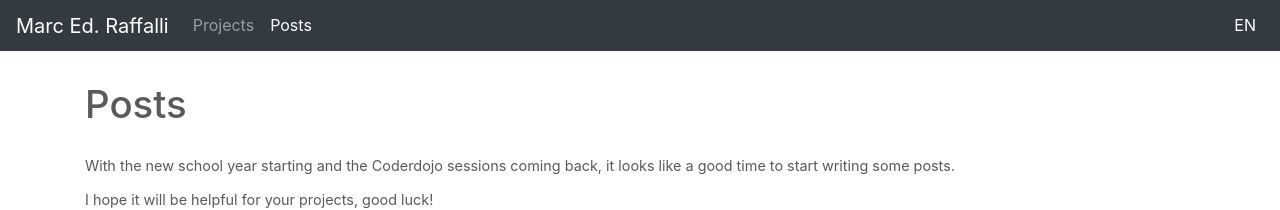
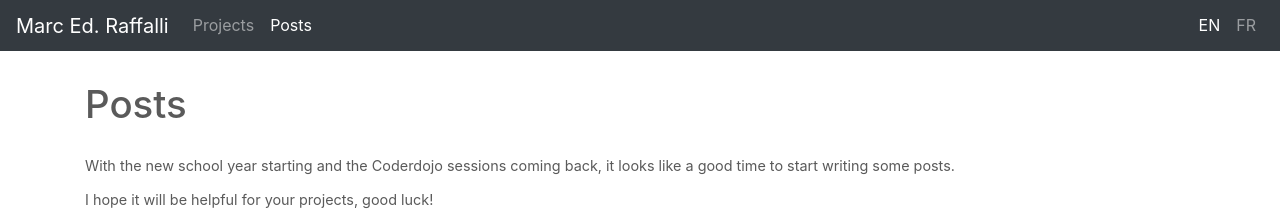
Before and after one commit to marc-ed-raffalli/marc-ed-raffalli.github.io, a Jekyll site: the page built from pages/en/posts.md, in a window 1280 px wide. Shown: the top 210 px of the page. Built offline with Jekyll 4.4.1, drawn with Linux system fonts in a browser that asks for light colours; comment, search, counter and statistics services are not loaded.

Commit message:
Improved handling of array item with | first Added missing french post page

```diff
--- a/_includes/breadcrumb.html
+++ b/_includes/breadcrumb.html
@@ -13,8 +13,7 @@
     {% endif %}
   </div>
 
-  {% assign parent=translatedSet | where:'ref', p.parent %}
-  {% assign p=parent[0] %}
+  {% assign p=translatedSet | where:'ref', p.parent | first %}
 
   {% if p==nil %}
   {% break %}
--- a/_includes/navbar.html
+++ b/_includes/navbar.html
@@ -20,10 +20,10 @@
 
       {% for menu in include.menuItems %}
 
-      {% assign translatedMenuItem=translatedMenuItems | where:'ref', menu.ref %}
+      {% assign translatedMenuItem=translatedMenuItems | where:'ref', menu.ref | first %}
 
-      <li class="nav-item {% if translatedMenuItem[0].url == page.url %}active{% endif %}">
-        <a class="nav-link" href="{{site.baseurl}}{{translatedMenuItem[0].url}}">{{translatedMenuItem[0].title}}</a>
+      <li class="nav-item {% if translatedMenuItem.url == page.url %}active{% endif %}">
+        <a class="nav-link" href="{{site.baseurl}}{{translatedMenuItem.url}}">{{translatedMenuItem.title}}</a>
       </li>
       {% endfor %}
     </ul>
@@ -33,7 +33,7 @@
       {% for locale in include.locales %}
 
       {% assign localePages=site.pages | where:'lang', locale[0] %}
-      {% assign translatedMenuItem=localePages | where:'ref', page.ref %}
+      {% assign translatedMenuItem=localePages | where:'ref', page.ref | first %}
 
       {% comment %}
       find the matching locale page based on ref (translated name-url):
@@ -41,10 +41,10 @@
       - /budget-eyes/fr/a-propos/
       {% endcomment %}
 
-      {% if translatedMenuItem[0] %}
+      {% if translatedMenuItem %}
       <li class="nav-item">
         <a class="nav-link {% if locale[0] == page.lang %}active{% endif %}"
-           href="{{site.baseurl}}{{translatedMenuItem[0].url}}">{{locale[0] | upcase}}</a>
+           href="{{site.baseurl}}{{translatedMenuItem.url}}">{{locale[0] | upcase}}</a>
       </li>
       {% endif %}
 
--- a/_layouts/home.html
+++ b/_layouts/home.html
@@ -16,17 +16,17 @@ layout: default
   {% assign translatedPages=site.pages | where:'lang', page.lang %}
 
   {% for listedPage in home.listedPages %}
-  {% assign translatedPageDef=translatedPages | where:'ref', listedPage.ref %}
+  {% assign translatedPageDef=translatedPages | where:'ref', listedPage.ref | first %}
   <section class="mer-section mer-page-overview">
     <div class="row align-items-center">
       <div class="col-md-10">
         <h2>
-          <a href="{{site.baseurl}}{{translatedPageDef[0].url}}">{{translatedPageDef[0].title}}</a>
+          <a href="{{site.baseurl}}{{translatedPageDef.url}}">{{translatedPageDef.title}}</a>
         </h2>
         <p>{{listedPage.description}}</p>
       </div>
       <div class="col-md-2 text-right text-md-center">
-        <a href="{{site.baseurl}}{{translatedPageDef[0].url}}" class="mer-link mer-secondary">
+        <a href="{{site.baseurl}}{{translatedPageDef.url}}" class="mer-link mer-secondary">
           <i class="ion-md-arrow-round-forward"></i>
         </a>
       </div>
```
Also changed, not shown: _layouts/projects.html (+6 -6 lines), pages/en/projects/geo-game.md (+3 -3 lines), pages/fr/posts.md (added, +9 -0 lines).
